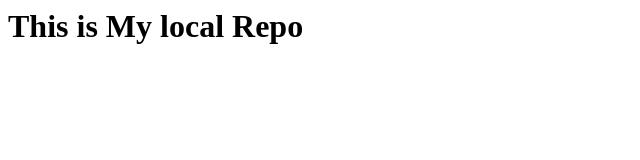
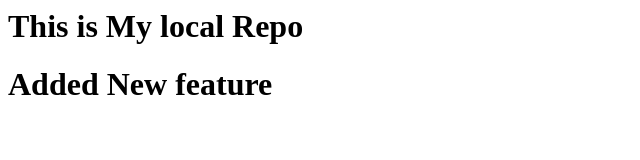
Before and after one commit to NiKo-VSS/localrepo, a plain HTML site: page index.html in a window 1280 px wide. Shown: the whole page, without its empty margins (0-640 px from the left). Drawn offline with Linux system fonts and the light colour scheme.

Commit message:
added new feature

```diff
--- a/index.html
+++ b/index.html
@@ -1 +1,2 @@
 <h1>This is My local Repo</h1>
+<h1>Added New feature</h1>
```
